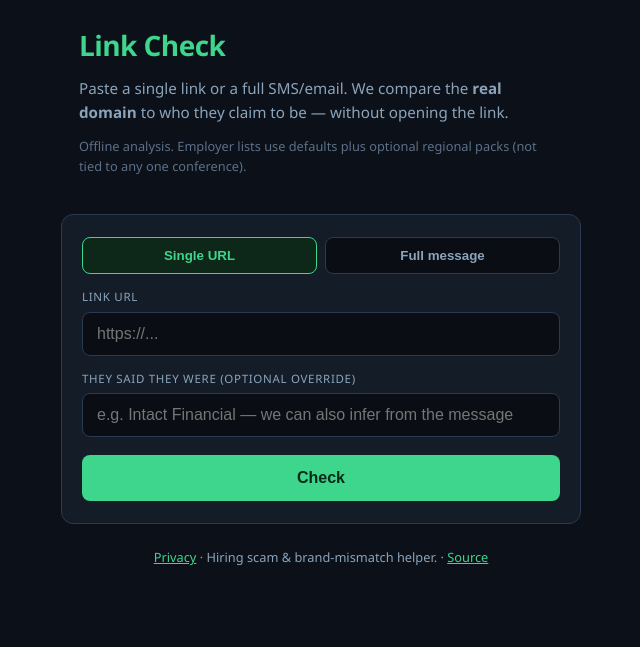
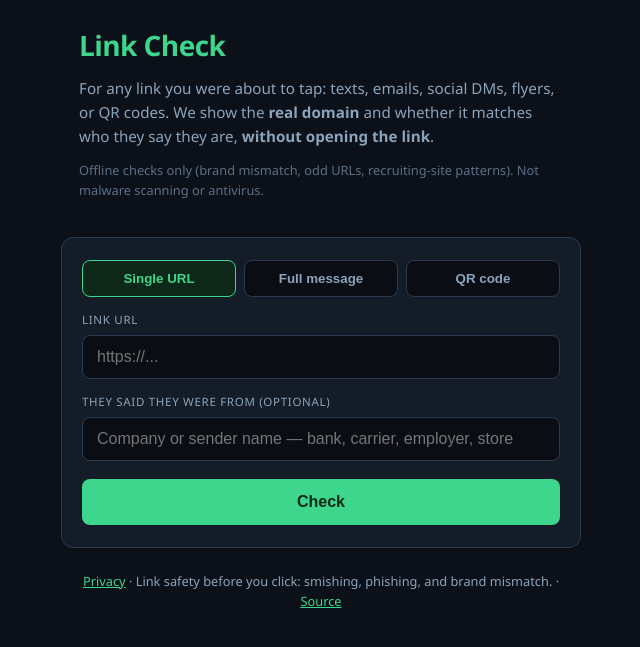
Before and after one commit to JsonCMorgan/link-check, a Flask app: page / in a window 1280 px wide. Shown: the top 647 px of the page, without its empty margins (319-959 px from the left). Run offline with Flask 3, Linux system fonts and the light colour scheme.

Commit message:
Add QR tab and broaden public copy beyond hiring scams
Co-authored-by: Cursor <cursoragent@cursor.com>

```diff
--- a/public_app/app.py
+++ b/public_app/app.py
@@ -15,13 +15,14 @@ from flask import Flask, jsonify, render_template, request
 
 from link_check.analyze import analyze_link
 from link_check.message import analyze_message
+from link_check.qr_analyze import analyze_qr_bytes
 
 app = Flask(
     __name__,
     template_folder="templates",
     static_folder="static",
 )
-app.config["MAX_CONTENT_LENGTH"] = 16 * 1024
+app.config["MAX_CONTENT_LENGTH"] = 4 * 1024 * 1024
 
 # Simple in-memory rate limit (fine for single-instance public v0.1).
 _RATE_WINDOW_SEC = 60
@@ -44,20 +45,34 @@ def _rate_ok(ip: str) -> bool:
     return True
 
 
-def _check_payload(data: dict[str, Any]) -> tuple[dict[str, Any], int]:
+def _check_payload(
+    data: dict[str, Any],
+    *,
+    qr_bytes: bytes | None = None,
+) -> tuple[dict[str, Any], int]:
     ip = _client_ip()
     if not _rate_ok(ip):
         return {"ok": False, "error": "Too many checks; wait a minute and try again."}, 429
 
-    message = (data.get("message") or data.get("text") or "").strip()
     claimed = (data.get("claimed_brand") or data.get("claimed") or "").strip()
 
+    if qr_bytes or (data.get("qr_paste") or "").strip():
+        return (
+            analyze_qr_bytes(
+                qr_bytes or b"",
+                claimed_brand=claimed,
+                pasted_url=(data.get("qr_paste") or "").strip(),
+            ),
+            200,
+        )
+
+    message = (data.get("message") or data.get("text") or "").strip()
     if message:
         return analyze_message(message, claimed_brand=claimed), 200
 
     url = (data.get("url") or "").strip()
     if not url:
-        return {"ok": False, "error": "Paste a URL or full message with links."}, 400
+        return {"ok": False, "error": "Paste a URL, message, or QR image."}, 400
     return analyze_link(url, claimed_brand=claimed), 200
 
 
@@ -89,12 +104,17 @@ def api_check():
 def form_check():
     """HTML form post (no JS required)."""
     mode = (request.form.get("mode") or "url").strip().lower()
+    qr_bytes: bytes | None = None
+    if mode == "qr" and request.files.get("qr_image"):
+        qr_bytes = request.files["qr_image"].read() or None
+
     data = {
         "claimed_brand": request.form.get("claimed_brand") or "",
         "url": request.form.get("url") or "",
         "message": request.form.get("message") or "" if mode == "message" else "",
+        "qr_paste": request.form.get("qr_paste") or "" if mode == "qr" else "",
     }
-    result, status = _check_payload(data)
+    result, status = _check_payload(data, qr_bytes=qr_bytes if mode == "qr" else None)
     if request.accept_mimetypes.best == "application/json":
         return jsonify(result), status
     return render_template(
@@ -104,6 +124,7 @@ def form_check():
         form_mode=mode,
         form_url=data["url"],
         form_message=data.get("message") or "",
+        form_qr_paste=data.get("qr_paste") or "",
         form_claimed=data["claimed_brand"],
     ), status if status != 200 else 200
 
--- a/public_app/static/site.css
+++ b/public_app/static/site.css
@@ -87,3 +87,5 @@ textarea {
     background: #0a0e14;
 }
 .link-card .summary { font-size: 0.88rem; margin: 6px 0; }
+.hint { font-size: 0.75rem; color: var(--muted); margin: 6px 0 0; line-height: 1.4; }
+input[type="file"] { color: var(--muted); font-size: 0.85rem; }
--- a/public_app/templates/index.html
+++ b/public_app/templates/index.html
@@ -3,22 +3,23 @@
 <head>
     <meta charset="UTF-8">
     <meta name="viewport" content="width=device-width, initial-scale=1.0">
-    <title>{{ site_name }} — before you click</title>
+    <title>{{ site_name }} — check links before you click</title>
     <link rel="stylesheet" href="{{ url_for('static', filename='site.css') }}">
 </head>
 <body>
     <header class="wrap">
         <h1>{{ site_name }}</h1>
-        <p class="tagline">Paste a single link or a full SMS/email. We compare the <strong>real domain</strong> to who they claim to be — without opening the link.</p>
-        <p class="trust">Offline analysis. Employer lists use defaults plus optional regional packs (not tied to any one conference).</p>
+        <p class="tagline">For any link you were about to tap: texts, emails, social DMs, flyers, or QR codes. We show the <strong>real domain</strong> and whether it matches who they say they are, <strong>without opening the link</strong>.</p>
+        <p class="trust">Offline checks only (brand mismatch, odd URLs, recruiting-site patterns). Not malware scanning or antivirus.</p>
     </header>
 
     <main class="wrap card">
-        <form method="post" action="/check" class="stack">
+        <form method="post" action="/check" class="stack" enctype="multipart/form-data">
             <input type="hidden" name="mode" id="mode" value="{{ form_mode or 'url' }}">
             <div class="mode-tabs" role="tablist">
                 <button type="button" class="mode-tab {% if (form_mode or 'url') == 'url' %}active{% endif %}" data-mode="url">Single URL</button>
                 <button type="button" class="mode-tab {% if form_mode == 'message' %}active{% endif %}" data-mode="message">Full message</button>
+                <button type="button" class="mode-tab {% if form_mode == 'qr' %}active{% endif %}" data-mode="qr">QR code</button>
             </div>
 
             <div id="panel-url" class="mode-panel {% if (form_mode or 'url') != 'url' %}hidden{% endif %}">
@@ -28,14 +29,25 @@
             </div>
 
             <div id="panel-message" class="mode-panel {% if (form_mode or 'url') != 'message' %}hidden{% endif %}">
-                <label for="message">Paste SMS / email text</label>
+                <label for="message">Paste SMS / email / chat text</label>
                 <textarea id="message" name="message" rows="6"
-                          placeholder="Example: Intact Financial has roles for you. Apply: https://...">{{ form_message or '' }}</textarea>
+                          placeholder="Paste the full message including any links — job offers, delivery alerts, banking notices, etc.">{{ form_message or '' }}</textarea>
             </div>
 
-            <label for="claimed">They said they were (optional override)</label>
+            <div id="panel-qr" class="mode-panel {% if (form_mode or 'url') != 'qr' %}hidden{% endif %}">
+                <label for="qr_image">Upload QR photo or screenshot (PNG/JPG)</label>
+                <input id="qr_image" name="qr_image" type="file" accept="image/*" capture="environment">
+
+                <label for="qr_paste" style="margin-top:14px;">Or paste the URL your QR would open</label>
+                <input id="qr_paste" name="qr_paste" type="url" inputmode="url"
+                       placeholder="If upload fails, paste the link shown in your camera app"
+                       value="{{ form_qr_paste or '' }}" autocomplete="off">
+                <p class="hint">We decode the image on your machine. The image is not stored.</p>
+            </div>
+
+            <label for="claimed">They said they were from (optional)</label>
             <input id="claimed" name="claimed_brand" type="text"
-                   placeholder="e.g. Intact Financial — we can also infer from the message"
+                   placeholder="Company or sender name — bank, carrier, employer, store"
                    value="{{ form_claimed or '' }}">
 
             <button type="submit" class="primary">Check</button>
@@ -45,15 +57,18 @@
         <section class="result show" aria-live="polite">
             {% if not result.ok %}
             <p class="err">{{ result.error }}</p>
-            {% elif result.mode == 'message' %}
+            {% elif result.mode in ('message', 'qr') and result.results %}
             <div class="verdict risk-{{ result.risk_level or 'low' }}">
                 Risk: {{ (result.risk_level or 'low')|upper }} · {{ (result.verdict or '')|replace('_', ' ') }}
             </div>
             <p class="summary">{{ result.plain_summary }}</p>
+            {% if result.qr_payloads %}
+            <p class="meta">QR decoded: {% for p in result.qr_payloads %}<code>{{ p }}</code>{% if not loop.last %}; {% endif %}{% endfor %}</p>
+            {% endif %}
             {% if result.inferred_claimed %}
-            <p class="meta">Inferred employer: <code>{{ result.inferred_claimed }}</code></p>
+            <p class="meta">Matched name in text: <code>{{ result.inferred_claimed }}</code></p>
             {% endif %}
-            <p class="meta">{{ result.urls_found|length }} link(s) found</p>
+            <p class="meta">{{ result.urls_found|length if result.urls_found else result.results|length }} link(s) checked</p>
             {% for row in result.results %}
             <article class="link-card">
                 <div class="verdict risk-{{ row.risk_level or 'low' }}">{{ row.verdict|replace('_', ' ') }} · {{ row.host }}</div>
@@ -83,18 +98,20 @@
     <footer class="wrap foot">
         <a href="/privacy">Privacy</a>
         <span>·</span>
-        <span>Hiring scam &amp; brand-mismatch helper.</span>
+        <span>Link safety before you click: smishing, phishing, and brand mismatch.</span>
         <span>·</span>
         <a href="https://github.com/JsonCMorgan/link-check">Source</a>
     </footer>
     <script>
+        const panels = { url: 'panel-url', message: 'panel-message', qr: 'panel-qr' };
         document.querySelectorAll('.mode-tab').forEach(btn => {
             btn.addEventListener('click', () => {
                 const mode = btn.dataset.mode;
                 document.getElementById('mode').value = mode;
                 document.querySelectorAll('.mode-tab').forEach(b => b.classList.toggle('active', b === btn));
-                document.getElementById('panel-url').classList.toggle('hidden', mode !== 'url');
-                document.getElementById('panel-message').classList.toggle('hidden', mode !== 'message');
+                Object.entries(panels).forEach(([m, id]) => {
+                    document.getElementById(id).classList.toggle('hidden', mode !== m);
+                });
             });
         });
     </script>
--- a/pyproject.toml
+++ b/pyproject.toml
@@ -11,8 +11,8 @@ requires-python = ">=3.11"
 license = { text = "MIT" }
 
 [project.optional-dependencies]
-dev = ["pytest>=8.0"]
-public = ["flask>=3.0.0", "gunicorn>=22.0.0"]
+dev = ["pytest>=8.0", "qrcode[pil]>=7.4"]
+public = ["flask>=3.0.0", "gunicorn>=22.0.0", "opencv-python-headless>=4.8.0"]
 
 [tool.setuptools.packages.find]
 where = ["src"]
```
Also changed, not shown: public_app/templates/privacy.html (+5 -4 lines), src/link_check/qr_analyze.py (added, +60 -0 lines), src/link_check/qr_decode.py (added, +60 -0 lines), tests/test_qr.py (added, +32 -0 lines), README.md.
